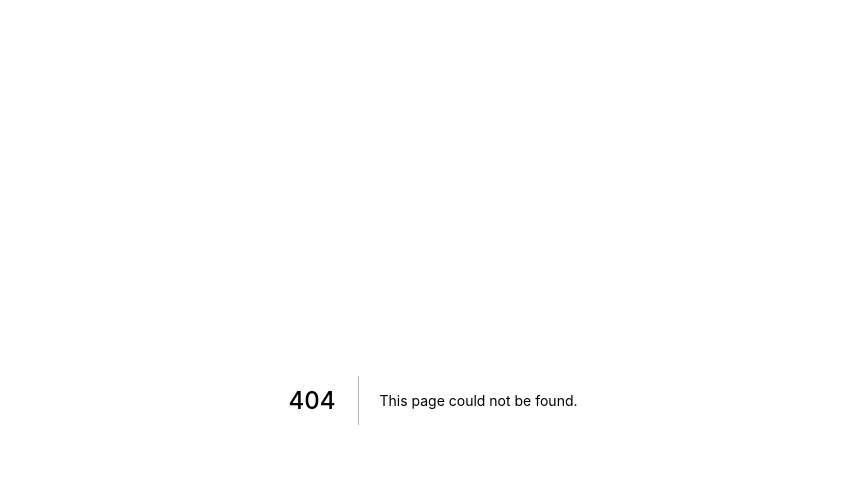
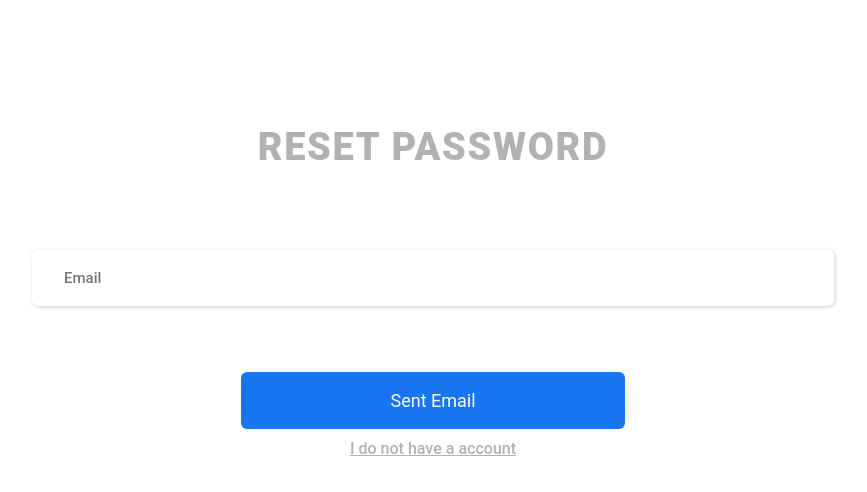
Before and after one commit to jsdevexpert/next-ecommerce, a Next.js app: page /resetpassword in a window 1280 px wide. Before the commit this address had no page. Shown: the top 492 px of the page, without its empty margins (207-1074 px from the left). Built offline with nearby package versions, Linux system fonts and the light colour scheme.

Commit message:
🌟 feat: index and reset password front-end

```diff
--- /dev/null
+++ b/pages/resetpassword.js
@@ -0,0 +1,71 @@
+import { useState } from 'react';
+import { useRouter } from 'next/router';
+import PageContainer from '../components/page-container';
+import Link from 'next/link';
+import { getErrorMessage } from '../lib/form';
+
+import AlertError from '../components/alerts/error';
+import Button from '../components/form/button';
+import Input from '../components/form/input';
+import InputContainer from '../components/form/InputContainer';
+import FormContainer from '../components/form/formContainer';
+
+export default function Login() {
+  const [email, setEmail] = useState('');
+  const [msgError, setMsgError] = useState('');
+
+  const router = useRouter();
+
+  async function handleSubmit(e) {
+    e.preventDefault();
+  }
+
+  return (
+    <PageContainer title="Quantum E-commerce - Reset Password">
+      <FormContainer>
+        <form onSubmit={handleSubmit}>
+          <h3 className="formTitle">Reset Password</h3>
+
+          {msgError && <AlertError message={msgError} />}
+
+          <InputContainer>
+            <Input
+              type="email"
+              name="email"
+              placeholder="Email"
+              onChange={(value) => setEmail(value)}
+              value={email}
+            />
+
+            <Button type="submit" title="Sent Email" />
+          </InputContainer>
+        </form>
+
+        <Link href="/signup">
+          <a className="switchForm">I do not have a account</a>
+        </Link>
+      </FormContainer>
+
+      <style jsx>{`
+        form {
+          width: 100%;
+          align-items: center;
+        }
+        form .formTitle {
+          text-align: center;
+          font-size: 38px;
+          font-weight: 1000;
+          letter-spacing: 1.65px;
+          color: #b2b2b2;
+          text-transform: uppercase;
+          margin-bottom: 84px;
+        }
+        .switchForm {
+          color: #b2b2b2;
+          margin-top: 12px;
+          font-weight: 500;
+        }
+      `}</style>
+    </PageContainer>
+  );
+}
```
Also changed, not shown: pages/index.js (+44 -9 lines).
